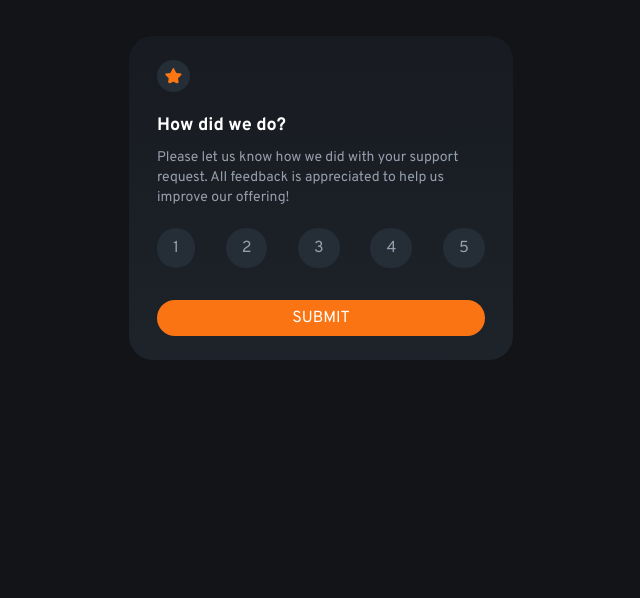
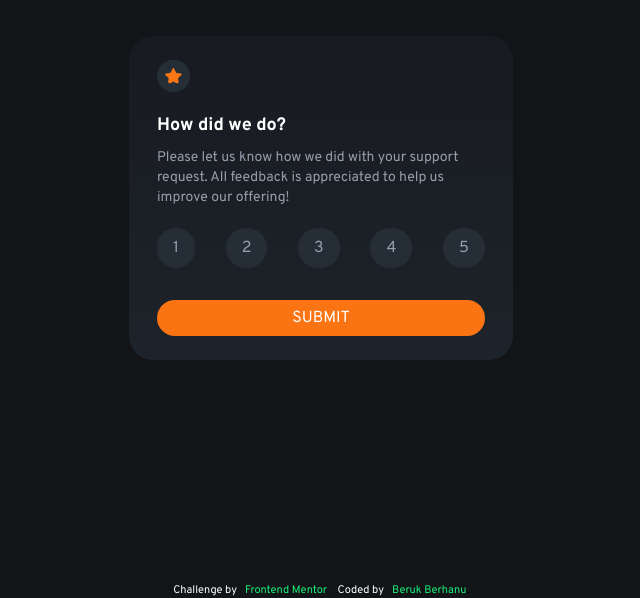
Before and after one commit to BerukB/interactive-rating-component, a website: page index.html in a window 1280 px wide. Shown: the part 202-800 px from the top of the page, without its empty margins (319-959 px from the left). Drawn offline with Linux system fonts and the light colour scheme.

Commit message:
toggled attribution

```diff
--- a/JS/main.js
+++ b/JS/main.js
@@ -12,6 +12,8 @@ btn.addEventListener('click', (event)=>{
     if (selectedRating) {
         const ratingValue = selectedRating.value;
         ratingDisplay.textContent = `You selected ${ratingValue} out of 5`;
+      }else{
+        ratingDisplay.textContent = `You selected ${0} out of 5`;
       }
 
     rate.classList.toggle('hidden')
--- a/index.html
+++ b/index.html
@@ -27,12 +27,12 @@
         text-align: center;
       }
       .attribution a {
-        color: hsl(228, 45%, 44%);
+        color: hsl(147, 88%, 52%);
       }
     </style>
   </head>
   <body
-    class="flex items-center justify-center h-screen bg-veryDarkBlue font-overPass"
+    class="flex relative items-center justify-center h-screen bg-veryDarkBlue font-overPass"
   >
     <!-- Rating state start -->
     <section id="rate">
@@ -64,7 +64,7 @@
               id="rating1"
               name="rating"
               value="1"
-              class="hidden peer/rating1"
+              class="hidden peer/rating1 required"
             />
             <label
               for="rating1"
@@ -166,9 +166,9 @@
 
     <!-- Thank you state end -->
 <script src="js/main.js"></script>
-    <!-- <div class="attribution">
-    Challenge by <a href="https://www.frontendmentor.io?ref=challenge" target="_blank">Frontend Mentor</a>.
-    Coded by <a href="#">Your Name Here</a>.
-  </div> -->
+    <div class="attribution fixed inset-x-0 bottom-0 flex items-center justify-center">
+    <p class="text-white pr-2">Challenge by  </p> <a href="https://www.frontendmentor.io?ref=challenge" target="_blank" class="pr-2">Frontend Mentor</a>.
+    <p class="text-white pr-2">Coded by</p> <a href="#">Beruk Berhanu</a>.
+  </div>
   </body>
 </html>
```
Also changed, not shown: css/output.css.
